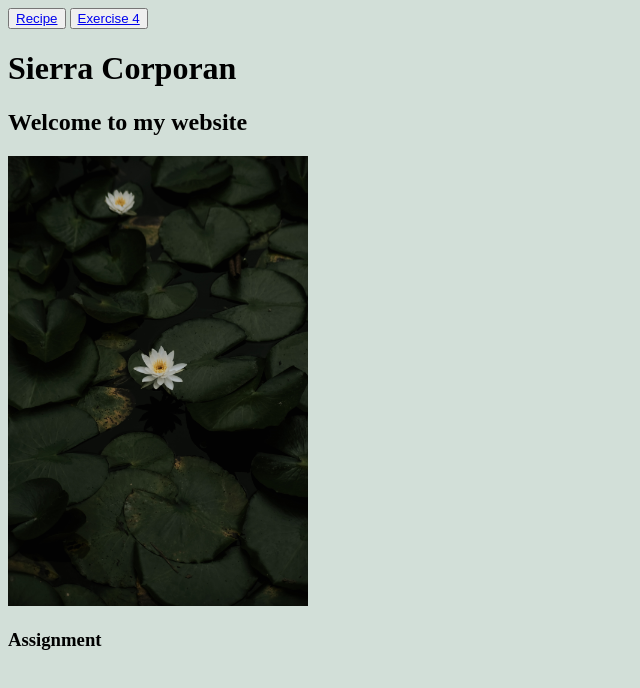
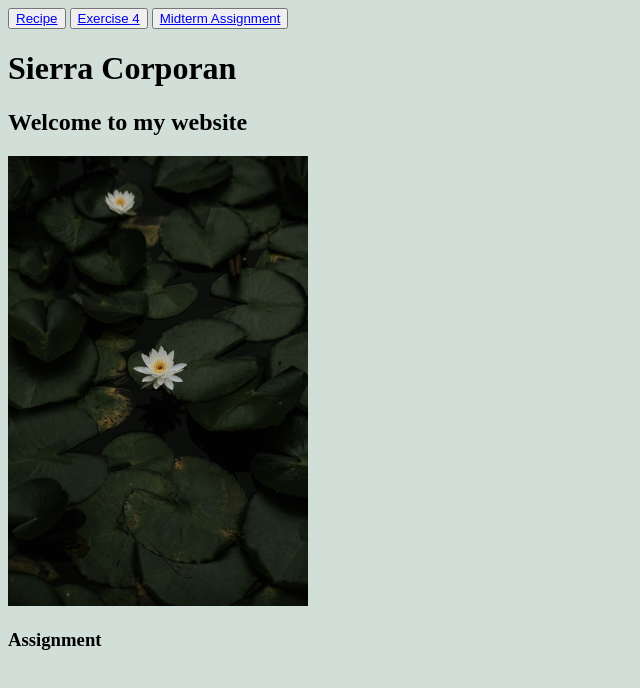
Before and after one commit to SierraCorporan/SierraCorporan, a plain HTML site: page index.html in a window 1280 px wide. Shown: the whole page, without its empty margins (0-640 px from the left). Drawn offline with Linux system fonts and the light colour scheme.

Commit message:
git push

```diff
--- a/index.html
+++ b/index.html
@@ -19,6 +19,9 @@
 <button>
     <a href="excersize4.html">Exercise 4</a>
 </button>
+<button>
+    <a href="midterm/Midterm.html">Midterm Assignment</a>
+</button>
 
 <h1>Sierra Corporan</h1>
 <h2>Welcome to my website</h2>
```
